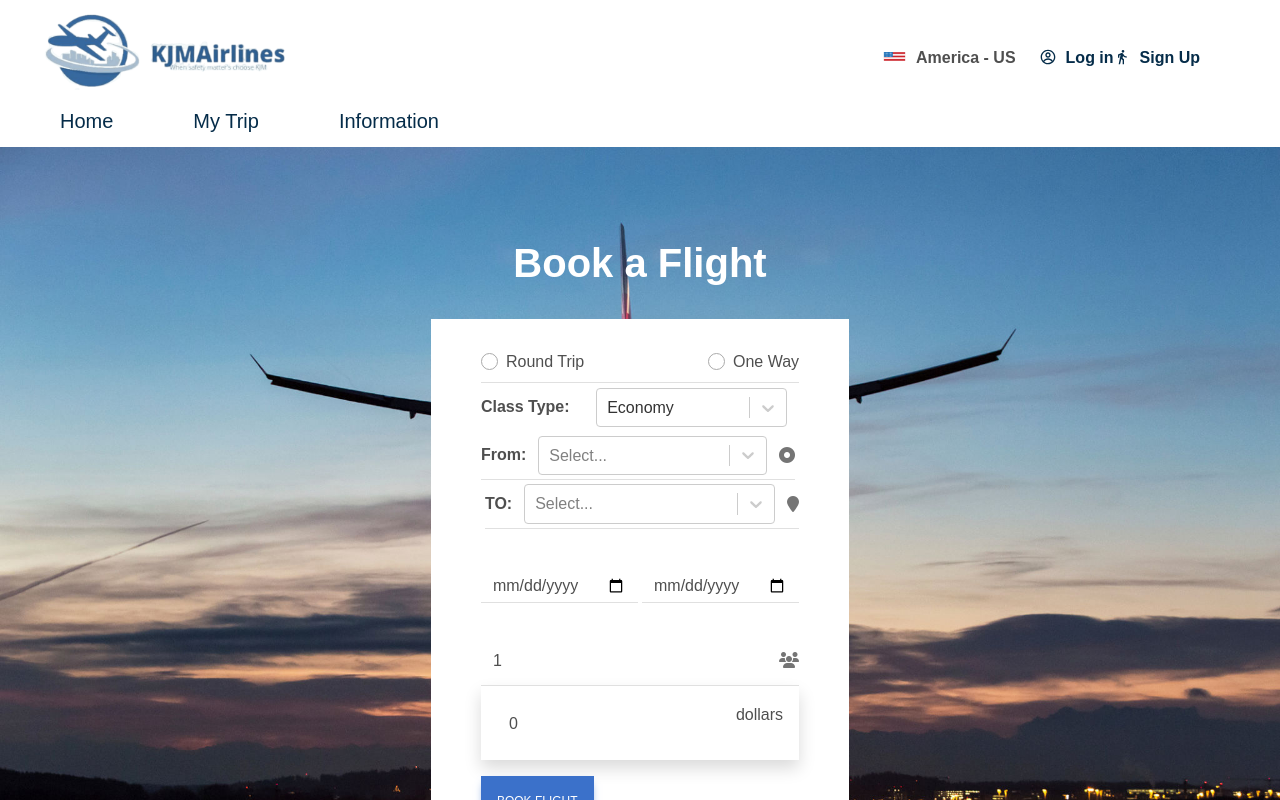
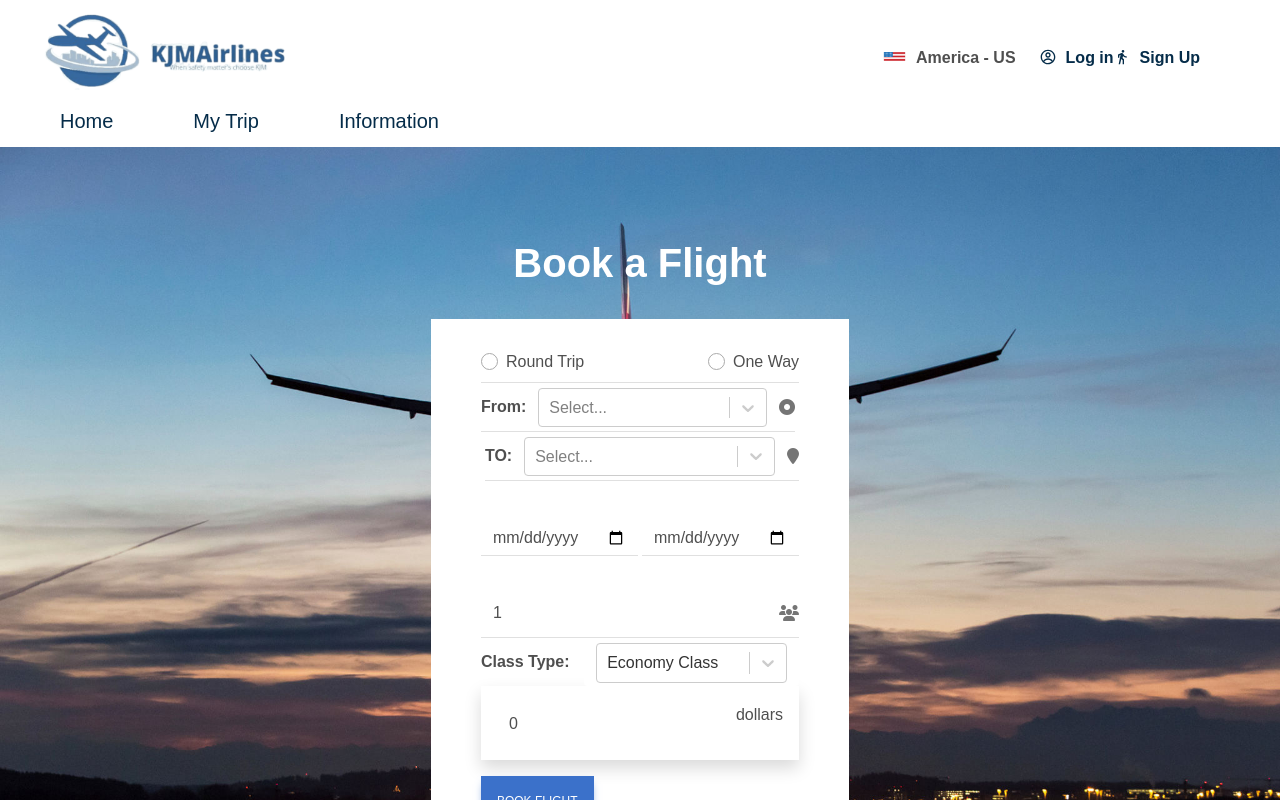
Before and after one commit to kobiowuquadri/KJMAirline, a React (Create React App) app in the folder client/: page /mytrip/bookflight in a window 1280 px wide. Shown: the top 800 px of the page. Built offline with nearby package versions, Linux system fonts and the light colour scheme.

Commit message:
fetch booked flight api

```diff
--- a/client/src/Components/BookFlightForm/BookFlightForm.jsx
+++ b/client/src/Components/BookFlightForm/BookFlightForm.jsx
@@ -2,11 +2,10 @@ import React, { useState, useMemo } from 'react'
 import 'bootstrap/dist/css/bootstrap.css'
 import 'bootstrap/dist/js/bootstrap.bundle'
 import Select from 'react-select'
-import { CiCalendarDate } from "react-icons/ci"
+import { CiCalendarDate } from 'react-icons/ci'
 import axios from 'axios'
 import './bookfight.scss'
 import { useNavigate } from 'react-router-dom'
-
 
 function BookFlightForm () {
   const [fromValue, setFromValue] = useState('')
@@ -15,7 +14,7 @@ function BookFlightForm () {
   const [flightPrice, setFlightPrice] = useState(0)
   const [flightDetails, setFlightDetails] = useState({
     trip_type: '',
-    class_type: 'Economy',
+    class_type: 'Economy Class',
     from_city: '',
     to_city: '',
     departure_date: '',
@@ -399,15 +398,16 @@ function BookFlightForm () {
   const handleClassChange = selectedOption => {
     setFlightDetails(prevDetails => ({
       ...prevDetails,
-      class_type: selectedOption ? selectedOption.value : 'Economy'
+      class_type: selectedOption
+        ? selectedOption.value
+        : '---SELECT CLASS TYPE---'
     }))
-
 
     calculateFlightPrice(
       fromValue ? fromValue.label : '',
       toValue ? toValue.label : '',
       travelers,
-      selectedOption ? selectedOption.value : 'Economy'
+      selectedOption ? selectedOption.value : '---SELECT CLASS TYPE---'
     )
   }
 
@@ -415,6 +415,9 @@ function BookFlightForm () {
     let price
 
     switch (classType) {
+      case '---SELECT CLASS TYPE---':
+        price = 0
+        break
       case 'Economy Class':
         price = 500
         break
@@ -441,16 +444,15 @@ function BookFlightForm () {
     e.preventDefault()
 
     try {
-
       const accessToken = localStorage.getItem('accessToken')
 
       const response = await axios.post(
         'https://kjm.zuuroo.com/api/create_booking',
         {
-
           from_city: flightDetails.from_city,
           trip_type: flightDetails.trip_type,
           to_city: flightDetails.to_city,
+          class_type: flightDetails.class_type,
           amount_paid: flightDetails.amount_paid,
           departure_date: flightDetails.departure_date,
           arrival_date: flightDetails.arrival_date,
@@ -511,24 +513,6 @@ function BookFlightForm () {
             </label>
           </div>
 
-          <div className='class-select d-flex align-items-center'>
-            <b className='w-50'>Class Type: </b>
-            <Select
-              name='class_type'
-              className='form-control'
-              options={[
-                { label: 'Economy Class', value: 'Economy Class' },
-                { label: 'Business Class', value: 'Business Class' },
-                { label: 'First Class', value: 'First Class' }
-              ]}
-              value={{
-                label: flightDetails.class_type,
-                value: flightDetails.class_type
-              }}
-              onChange={handleClassChange}
-            />
-          </div>
-
           <div className='form-group d-flex flex-column'>
             <div className='d-flex align-items-center flex-fill me-sm-1 my-sm-0 mt-3 border-bottom position-relative'>
               <b>From: </b>
@@ -564,7 +548,7 @@ function BookFlightForm () {
           <div className='form-group d-sm-flex margin'>
             <div className='d-flex align-items-center flex-fill me-sm1 my-sm-0 border-bottom position-relative'>
               <b id='not__show'>Departure Date: </b>
-              <CiCalendarDate id='not__show' style={{fontSize: '2rem'}}/>
+              <CiCalendarDate id='not__show' style={{ fontSize: '2rem' }} />
               <input
                 type='date'
                 required
@@ -580,8 +564,8 @@ function BookFlightForm () {
               {/* <div className='label' id='depart'></div> */}
             </div>
             <div className='d-flex align-items-center flex-fill ms-sm-1 my-sm-0 my-4 border-bottom position-relative'>
-            <b id='not__show'>Return Date: </b>
-            <CiCalendarDate id='not__show' style={{fontSize: '2rem'}}/>
+              <b id='not__show'>Return Date: </b>
+              <CiCalendarDate id='not__show' style={{ fontSize: '2rem' }} />
               <input
                 type='date'
                 required
@@ -597,6 +581,7 @@ function BookFlightForm () {
               {/* <div className='label' id='return'></div> */}
             </div>
           </div>
+
           <div className='form-group border-bottom d-flex align-items-center position-relative'>
             <select
               className='form-control'
@@ -617,6 +602,31 @@ function BookFlightForm () {
             </select>
             <div className='label' id='psngr'></div>
             <span className='fas fa-users text-muted'></span>
+          </div>
+          <div className='class-select d-flex align-items-center'>
+            <b className='w-50'>Class Type: </b>
+            <Select
+              name='class_type'
+              className='form-control'
+              options={[
+                {
+                  label: '---SELECT CLASS TYPE---',
+                  value: '---SELECT CLASS TYPE---'
+                },
+                { label: 'Economy Class', value: 'Economy Class'  },
+                { label: 'Business Class', value: 'Business Class' },
+                { label: 'First Class', value: 'First Class' }
+              ]}
+              value={
+                flightDetails.class_type
+                  ? {
+                      label: flightDetails.class_type,
+                      value: flightDetails.class_type
+                    }
+                  : null
+              }
+              onChange={handleClassChange}
+            />
           </div>
           <div className='rounded-0 d-flex justify-content-center gap-2 align-items-center bg-white shadow p-3'>
             <input
--- a/client/src/Components/BookingPending/BookingPending.jsx
+++ b/client/src/Components/BookingPending/BookingPending.jsx
@@ -1,12 +1,22 @@
-import React from 'react'
+import React, {useEffect} from 'react'
 import '../Payment/payment.scss'
+import { useNavigate } from 'react-router-dom'
 
 function BookingPending() {
+  const navigate = useNavigate()
+
+  useEffect(() => {
+    setTimeout(() => {
+        navigate('/mytrip')
+    }, 5000)
+  }, [])
+
   return (
     <div className='payment_booking'>
         <h1 className='btn btn-success tw-px-2'>Booking Confimed! </h1>
          <p className='text-danger'>Payment Pending...</p>
          <p>Your payment will be confirmed in few minutes by the Admin!</p>
+         <p>You will be redirect shortly to view your booked flight details</p>
     </div>
   )
 }
--- a/client/src/Pages/Admin/BookedFlights/BookedFlights.jsx
+++ b/client/src/Pages/Admin/BookedFlights/BookedFlights.jsx
@@ -87,6 +87,7 @@ function BookedFlights() {
                   <p>Flight ID: {flights.id}</p>
                   <p>No of Passengers: {flights.no_of_passenger}</p>
                   <p>Trip Type: {flights.trip_type}</p>
+                  <p>Class Type: {flights.class_type}</p>
                </div>
 
                <div className='d-flex flex-column col-md-12'>
```
